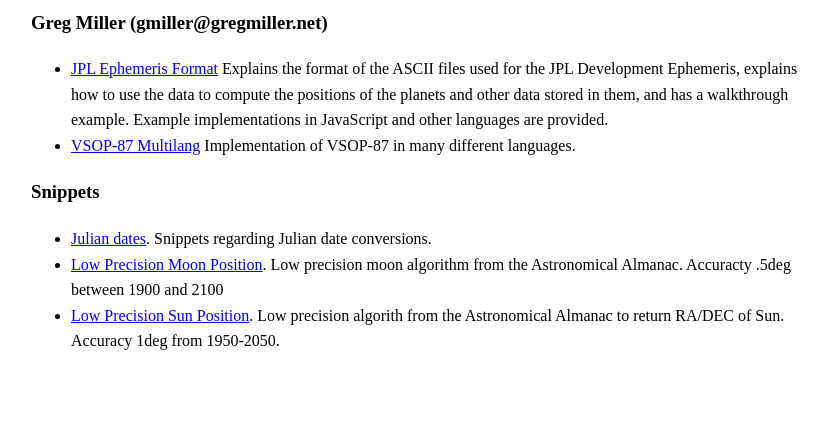
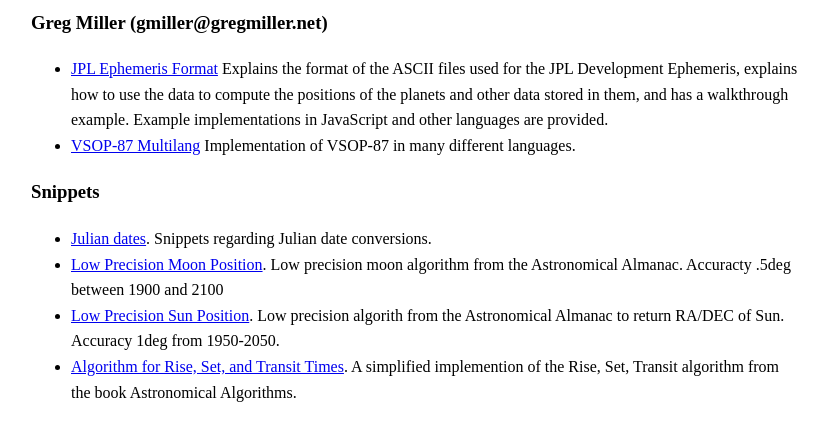
Before and after one commit to gmiller123456/astrogreg, a plain HTML site: page index.html in a window 1280 px wide. Shown: the part 73-514 px from the top of the page, without its empty margins (225-1053 px from the left). Drawn offline with Linux system fonts and the light colour scheme.

Commit message:
Added rise and set snippet

```diff
--- a/index.html
+++ b/index.html
@@ -16,5 +16,6 @@
 	<li><a href="julian.html">Julian dates</a>.  Snippets regarding Julian date conversions.</li>
 	<li><a href="lowprecisionmoonposition.html">Low Precision Moon Position</a>.  Low precision moon algorithm from the Astronomical Almanac.  Accuracty .5deg between 1900 and 2100
 	<li><a href="sunPosition-LowPrecisionFromAstronomicalAlmanac.html">Low Precision Sun Position</a>.  Low precision algorith from the Astronomical Almanac to return RA/DEC of Sun.  Accuracy 1deg from 1950-2050.
+	<li><a href="risesetalgorithm.html">Algorithm for Rise, Set, and Transit Times</a>.  A simplified implemention of the Rise, Set, Transit algorithm from the book Astronomical Algorithms.
 </body>
 </html>
```
